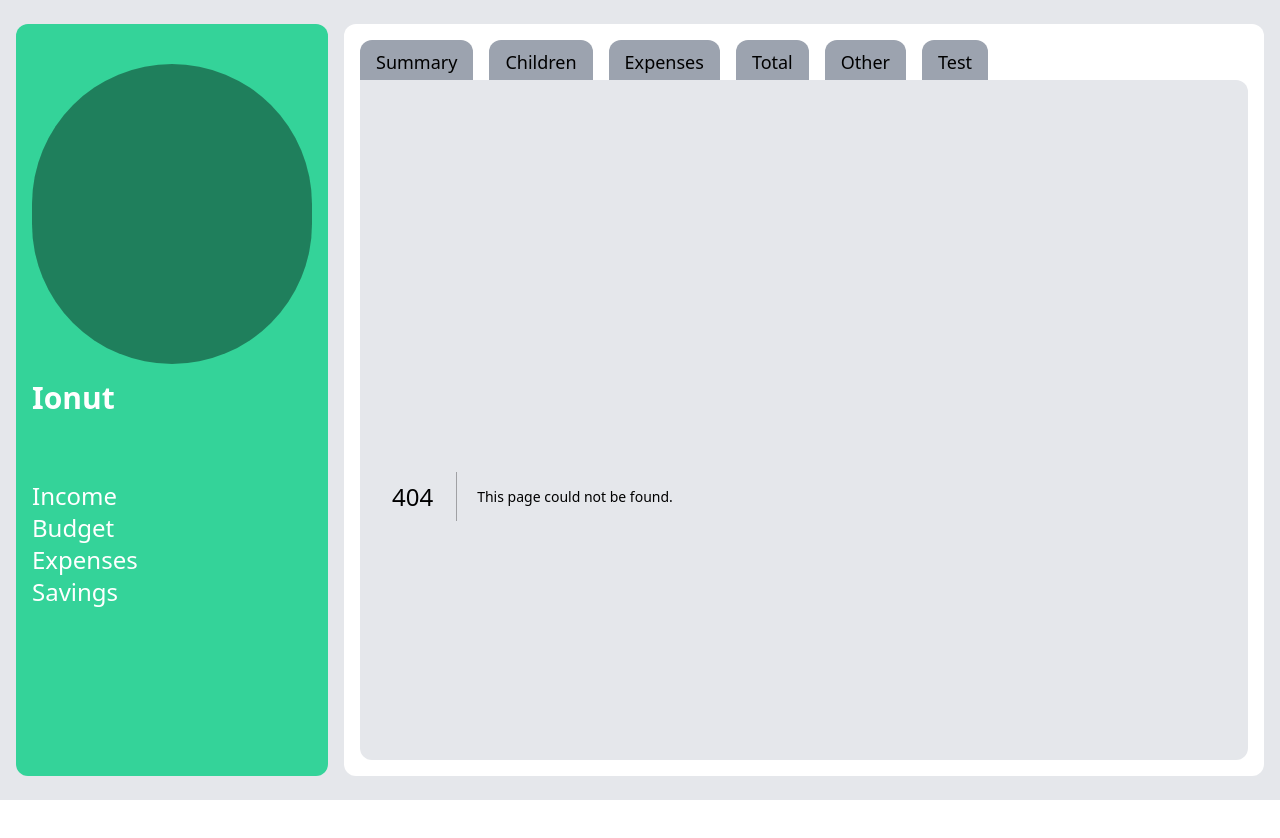
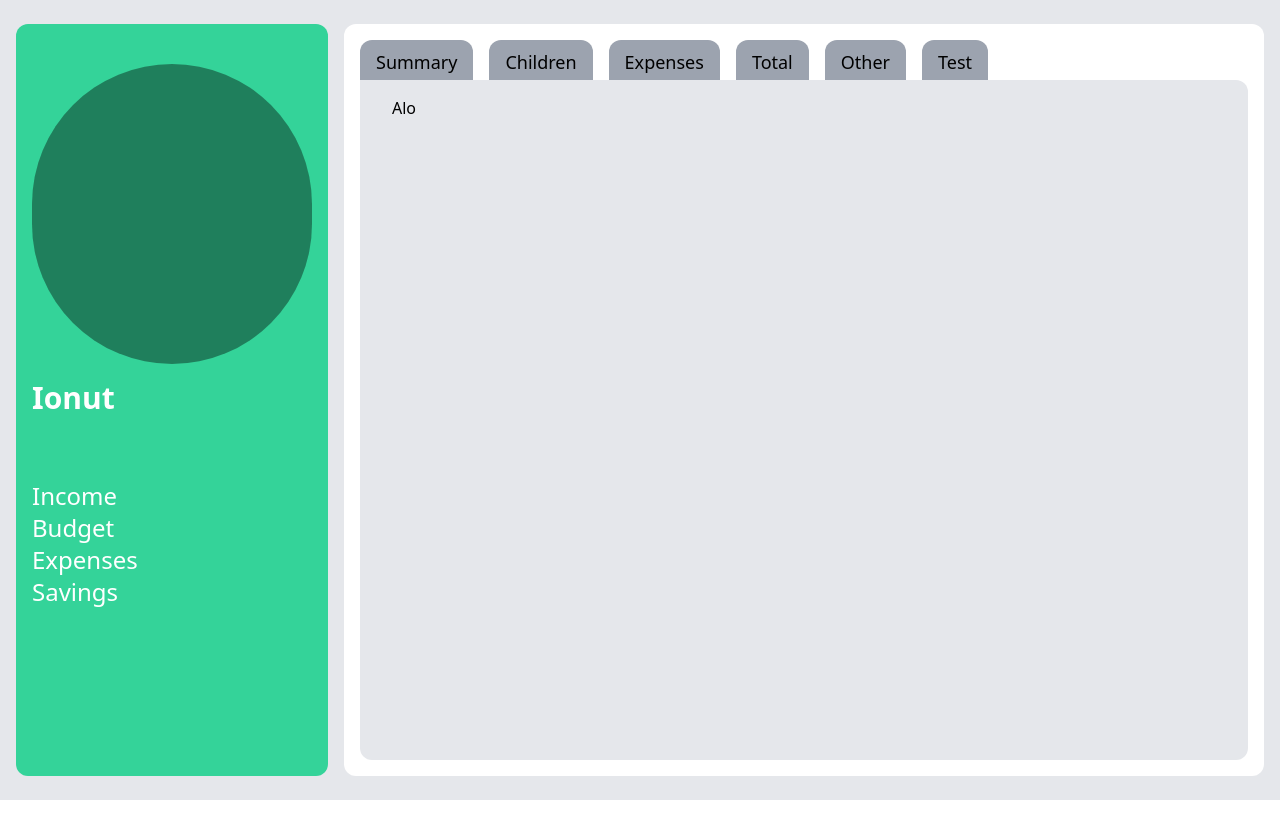
Before and after one commit to Pammota/uid-project, a Next.js app: page /children-founds in a window 1280 px wide. Before the commit this address had no page. Shown: the top 838 px of the page. After the commit the page ends 800 px from the top, so only its background shows below. Built offline with nearby package versions, Linux system fonts and the light colour scheme.

Commit message:
created new empty page for children founds

```diff
--- /dev/null
+++ b/src/app/children-founds/page.tsx
@@ -0,0 +1,9 @@
+import React from "react";
+
+export default function Page() {
+    return (
+        <div>
+            Alo
+        </div>
+    )
+}
```
